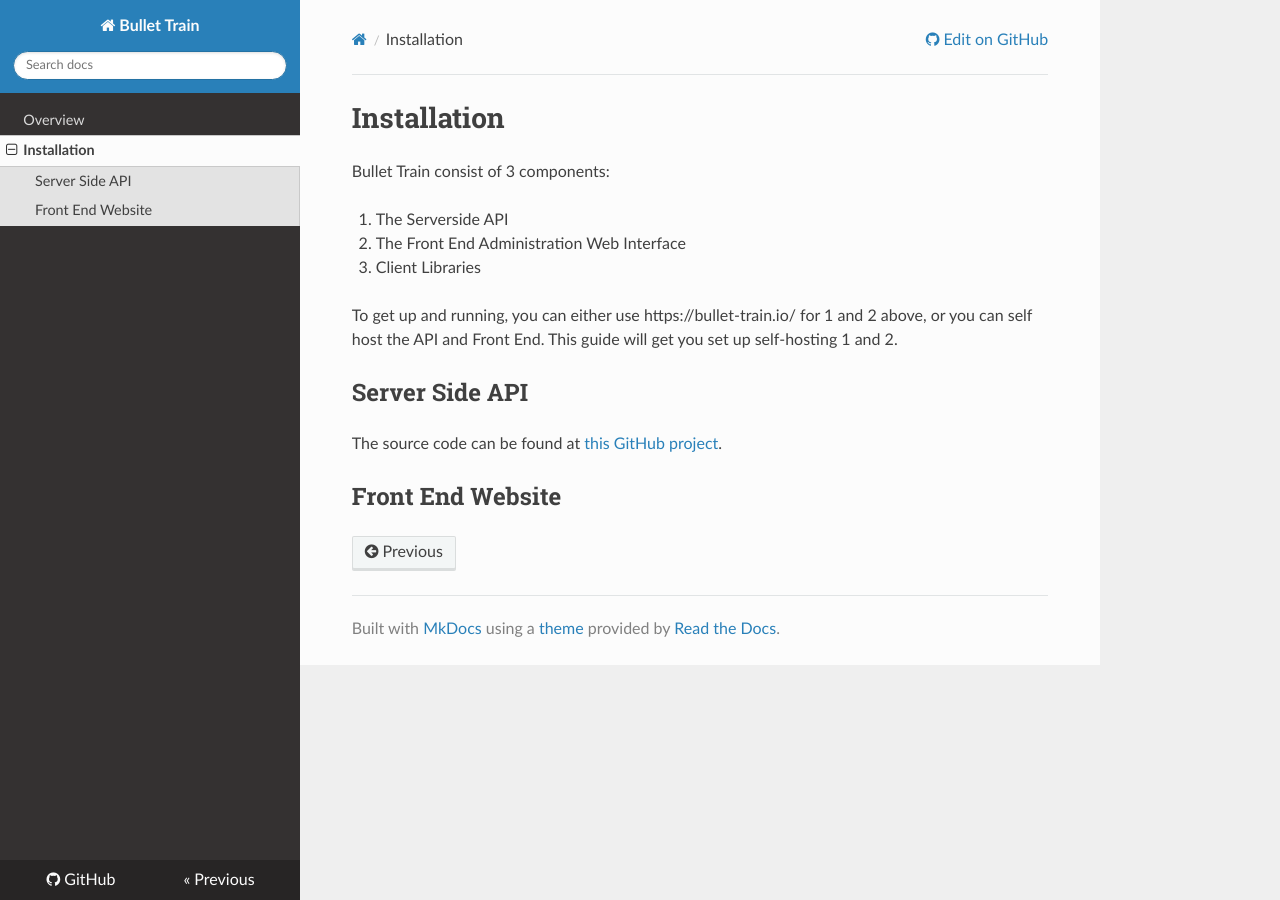
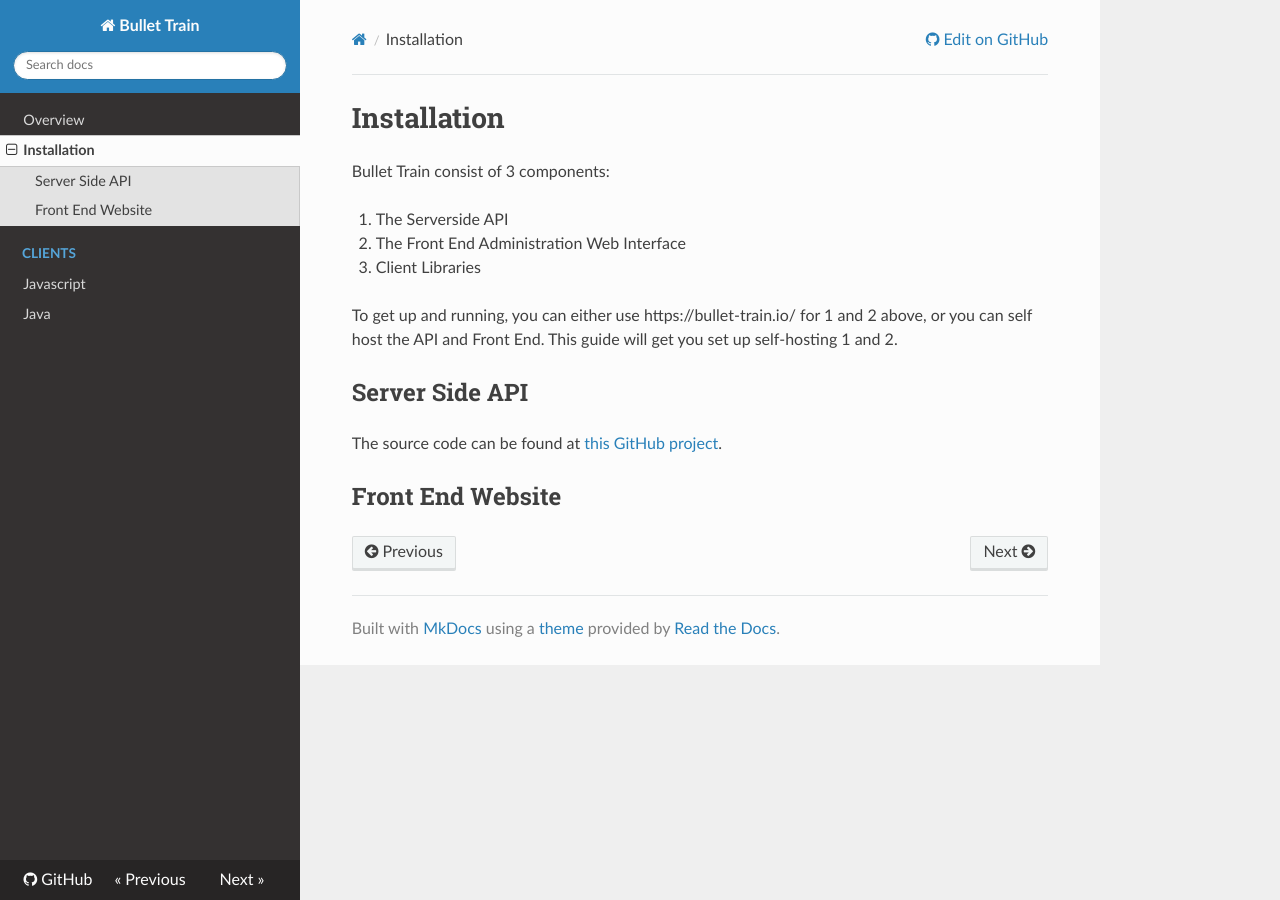
Before and after one commit to Flagsmith/flagsmith-docs, an MkDocs documentation site: the page built from docs/installation.md, in a window 1280 px wide. Built offline with MkDocs 1.6.1, drawn with Linux system fonts in a browser that asks for light colours; nearby versions of some CDN libraries; old or Windows-style settings are respelled for this version of MkDocs.

Commit message:
Started adding clients

```diff
--- a/mkdocs.yml
+++ b/mkdocs.yml
@@ -4,5 +4,8 @@ site_url: https://docs.bullet-train.io/
 repo_url: https://github.com/SolidStateGroup/Bullet-Train-Docs
 
 pages:
-    - Overview: index.md
-    - Installation: installation.md
+  - Overview: index.md
+  - Installation: installation.md
+  - Clients:
+    - 'Javascript': 'clients/javascript.md'
+    - 'Java': 'clients/java.md'
```
Also changed, not shown: docs/clients/java.md (added), docs/clients/javascript.md (added).
